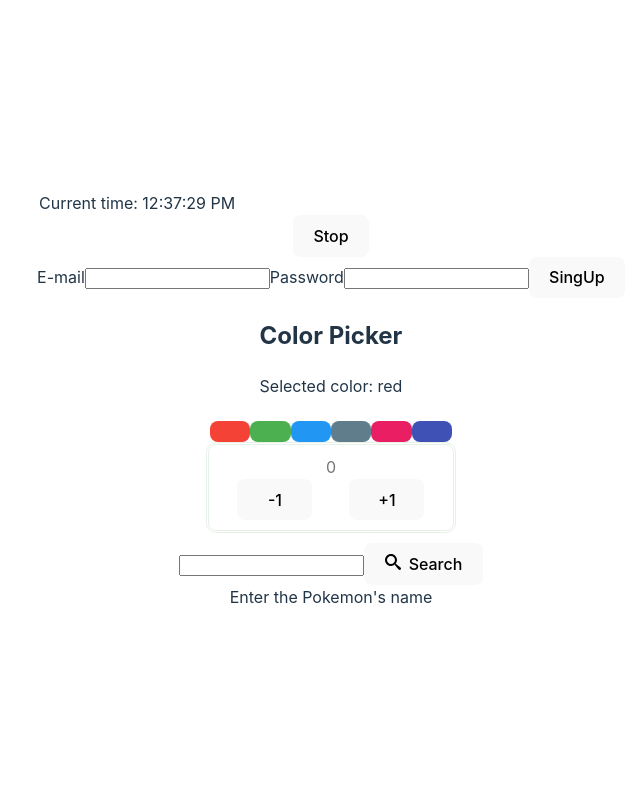
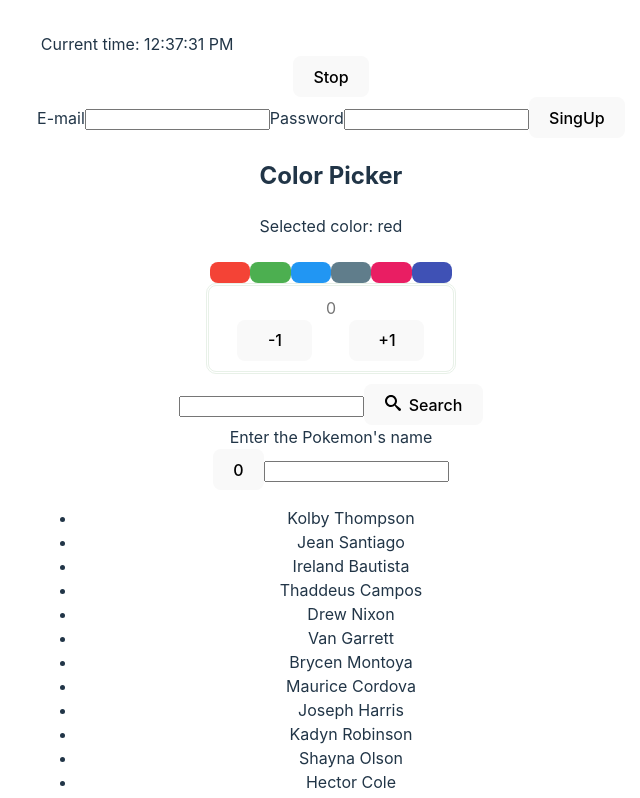
Before and after one commit to NadiiaHonchar/usinv-vite, a React (Vite) app: page / in a window 1280 px wide. Shown: the top 798 px of the page, without its empty margins (309-949 px from the left). Built offline with nearby package versions, Linux system fonts and the light colour scheme.

Commit message:
added Friends with useMemo

```diff
--- a/src/App.jsx
+++ b/src/App.jsx
@@ -5,6 +5,7 @@ import ColorPicker from "./components/ColorPicker/ColorPicker";
 import Counter from "./components/Counter/Counter";
 import Clock from "./components/Clock/Clock";
 import PockemonView from "./components/Pockemon/PockemonView/PockemonView";
+import Friends from "./components/Friends/Friends";
 
 const colorPickerOptions = [
   { label: "red", color: "#F44336" },
@@ -24,6 +25,7 @@ function App() {
       <ColorPicker options={colorPickerOptions} />
       <Counter initialValue={0} />
       <PockemonView />
+      <Friends />
     </>
   );
 }
--- /dev/null
+++ b/src/components/Friends/Friends.jsx
@@ -0,0 +1,127 @@
+import { useMemo, useState } from "react";
+
+const initalFriends = [
+  "Kolby Thompson",
+  "Jean Santiago",
+  "Ireland Bautista",
+  "Thaddeus Campos",
+  "Drew Nixon",
+  "Van Garrett",
+  "Brycen Montoya",
+  "Maurice Cordova",
+  "Joseph Harris",
+  "Kadyn Robinson",
+  "Shayna Olson",
+  "Hector Cole",
+  "Chandler Heath",
+  "Eileen Whitaker",
+  "Rene Preston",
+  "Terrence Lee",
+  "Angel Powell",
+  "Haiden Pollard",
+  "Nina Gentry",
+  "Keyla Rich",
+  "Darren Ali",
+  "Angeline Snow",
+  "Jazmyn Henry",
+  "Amiyah Donaldson",
+  "Craig Lutz",
+  "Heath Hobbs",
+  "Marley Castillo",
+  "Milton Mata",
+  "Helena Ponce",
+  "Jasmin Manning",
+  "Jayla Stephens",
+  "Anahi Gomez",
+  "Caylee Holmes",
+  "Jeffrey Quinn",
+  "Travis George",
+  "Kamari Church",
+  "Makaila Harrell",
+  "Adam Duke",
+  "Mckinley Fitzpatrick",
+  "Mya Spencer",
+  "Heidi Morton",
+  "Nyasia Guzman",
+  "Chaim Lowe",
+  "Yaretzi Moore",
+  "Andrea Mcmillan",
+  "Joe Williams",
+  "Jaden Thornton",
+  "Noemi Hansen",
+  "Adolfo Schneider",
+  "Yadira Webb",
+  "Nathanial Powers",
+  "Claire Ramsey",
+  "Yadiel Rodgers",
+  "Casey Joyce",
+  "Abraham Vance",
+  "Viviana Clay",
+  "Maxwell Calhoun",
+  "Sage Rowe",
+  "Emerson Beard",
+  "Carla Ward",
+  "Deacon Larsen",
+  "Clay Nash",
+  "Ruby Stevenson",
+  "Aracely Rojas",
+  "Jay Shea",
+  "Kameron Sherman",
+  "Tanner Avila",
+  "Luis Shannon",
+  "Kristen Franklin",
+  "Rachael Ellison",
+  "Matthew Ball",
+  "Kaylee Sweeney",
+  "Kassidy Madden",
+  "Jovanny Brock",
+  "Nikolas Davies",
+  "Braiden Poole",
+  "Carleigh Hodge",
+  "Sonia Hester",
+  "Cash Winters",
+  "Elsie Melton",
+  "Roberto Camacho",
+  "Nick Chavez",
+  "Efrain Ballard",
+  "Derick Archer",
+  "Gabriel Horton",
+  "Hadley Barr",
+  "Anabel Underwood",
+  "Leila Kerr",
+  "Ross Carney",
+  "Amber Rowe",
+  "Nathen Franklin",
+  "Oliver Harvey",
+  "Gavin Torres",
+  "Scott Lambert",
+  "Zane Hardy",
+  "Cody Waller",
+  "Angelique Shannon",
+  "Nathaly Mckenzie",
+  "Kaylee Pittman",
+  "Gracelyn Suarez",
+];
+
+export default function Friends() {
+  const [count, setCount] = useState(0);
+  const [friends] = useState(initalFriends);
+  const [filter, setFilter] = useState("");
+
+  const visibleFriends = useMemo(() => {
+    return friends.filter((friend) =>
+      friend.toLocaleLowerCase().includes(filter)
+    );
+  }, [friends, filter]);
+  return (
+    <div>
+      <button onClick={() => setCount((c) => c + 1)}>{count}</button>
+      <input onChange={(e) => setFilter(e.target.value)} value={filter} />
+      <ul>
+        {visibleFriends.map((friend, i) => (
+          <li key={i}>{friend}</li>
+        ))}
+      </ul>
+    </div>
+  );
+}
```
